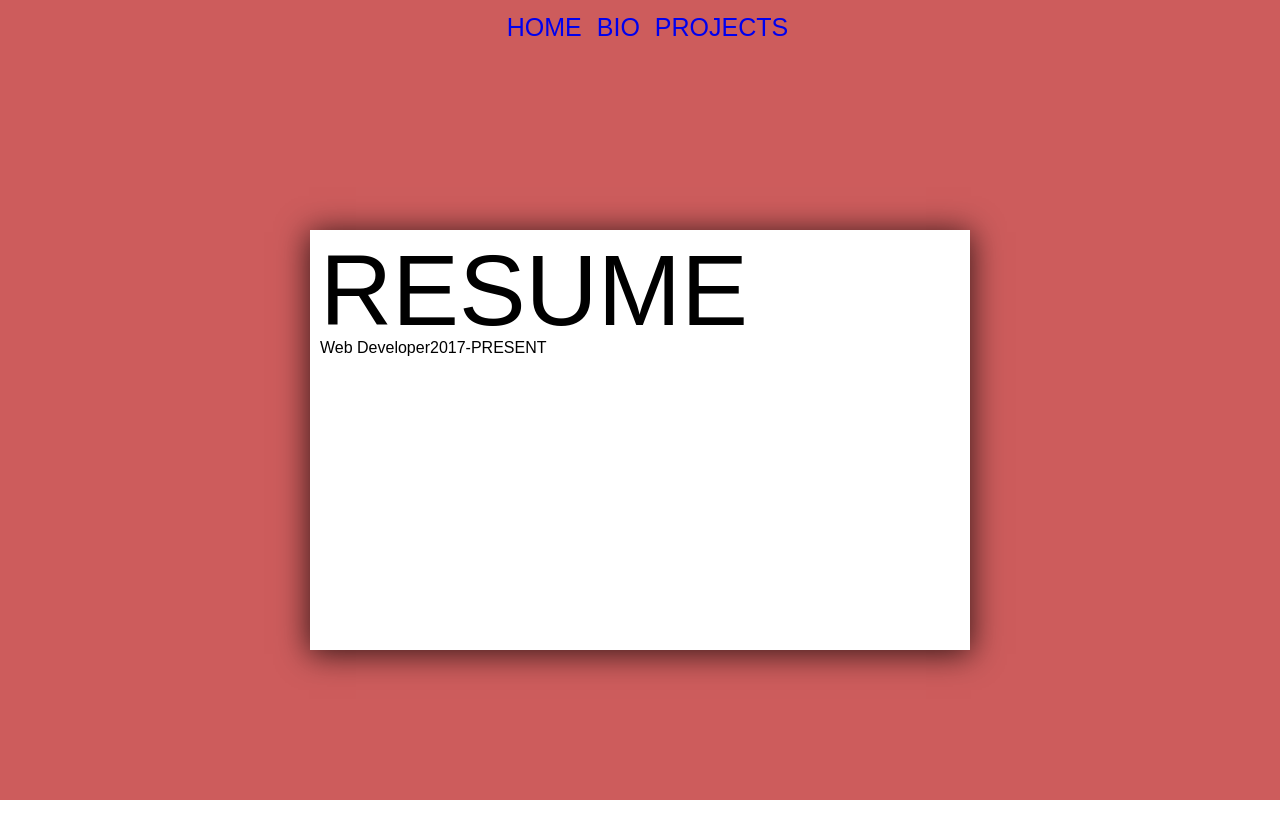
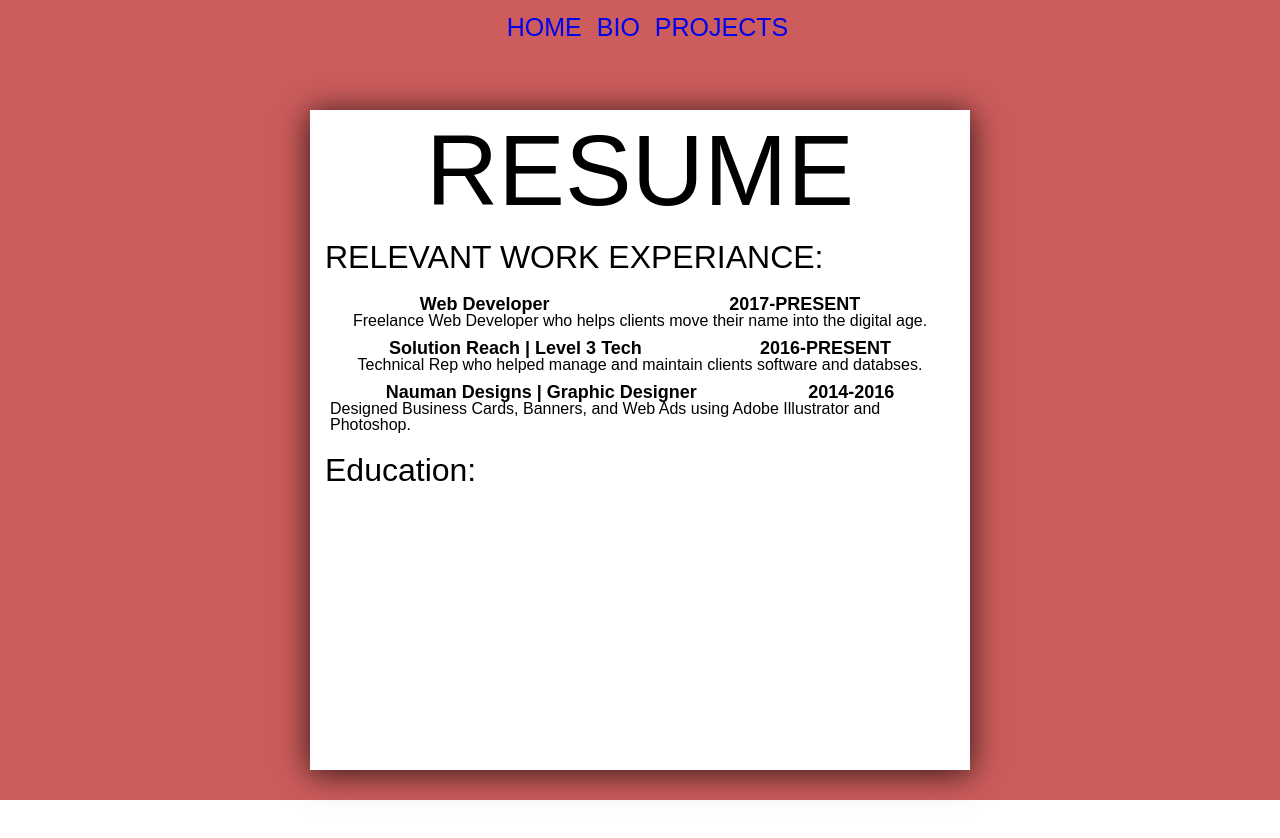
Before and after one commit to Josifraburn/about-me-react-new, a React (Create React App) app: page /resume in a window 1280 px wide. Built offline with nearby package versions, Linux system fonts and the light colour scheme.

Commit message:
I finished the jobs and description

```diff
--- a/src/Components/Jobs.js
+++ b/src/Components/Jobs.js
@@ -4,6 +4,7 @@ import '../styles/jobs.css'
 
 class Jobs extends Component {
     static propTypes = {
+        companyName: string.isRequired,
         jobTitle: string.isRequired,
         yearDate: string.isRequired,
         jobDescription: string.isRequired,
@@ -14,15 +15,18 @@ class Jobs extends Component {
             <div>
                 <div className='job-header'>
                     <h2>
+                        {this.props.companyName}
                         {this.props.jobTitle}
                     </h2>
                     <h3>
                         {this.props.yearDate}
                     </h3>
                 </div>
-                <p>
-                    {this.props.jobDescription}
-                </p>
+                <div className='job-description'>
+                    <p>
+                        {this.props.jobDescription}
+                    </p>
+                </div>
             </div>
         )
     }
--- a/src/Containers/ResumeContainer.css
+++ b/src/Containers/ResumeContainer.css
@@ -18,6 +18,16 @@
     z-index: 2;
     margin: 0;
     font-size: 100px;
+    display: flex;
+    justify-content: center;
+}
+
+.jobs {
+    margin: 10px;
+}
+
+.title1 {
+    margin-left: 5px;
 }
 
 .resume-content {
@@ -37,7 +47,7 @@
 
 .title-box {
     background-color: white;
-    height: 50vh;
+    height: 80vh;
     width: 50%;
     position: relative;
     z-index:-1;
--- a/src/Containers/ResumeContainer.js
+++ b/src/Containers/ResumeContainer.js
@@ -24,10 +24,24 @@ class ResumeContainer extends Component {
                 </div>
                 <div className='resume-content'>
                     <div className='title-box'>
-                    <h1 className='resume-title'>
-                        RESUME
-                    </h1>
-                    <Jobs jobTitle='Web Developer' yearDate='2017-PRESENT' />
+                        <h1 className='resume-title'>
+                            RESUME
+                        </h1>
+                        <h1 className='title1'>
+                            RELEVANT WORK EXPERIANCE:
+                        </h1>
+                        <div className='jobs'>
+                            <Jobs  jobTitle='Web Developer' yearDate='2017-PRESENT' jobDescription='Freelance Web Developer who helps clients move their name into the digital age.' />
+                        </div>
+                        <div className='jobs'>
+                            <Jobs companyName='Solution Reach | ' jobTitle=' Level 3 Tech' yearDate='2016-PRESENT' jobDescription='Technical Rep who helped manage and maintain clients software and databses.'/>
+                        </div>
+                        <div className='jobs'>
+                            <Jobs companyName='Nauman Designs | ' jobTitle='Graphic Designer' yearDate='2014-2016' jobDescription=' Designed Business Cards, Banners, and Web Ads using Adobe Illustrator and Photoshop.'/>
+                        </div>
+                        <h1 className='title1'>
+                            Education:
+                        </h1>
                     </div>
                 </div>
                 </div>
--- a/src/styles/jobs.css
+++ b/src/styles/jobs.css
@@ -1,3 +1,12 @@
 .job-header {
     display: flex;
+    justify-content: space-between;
+    justify-content: space-around;
+    font-weight: bold;
+    font-size: 18px;
 }
+
+.job-description {
+    display: flex;
+    justify-content: center;
+}
```
